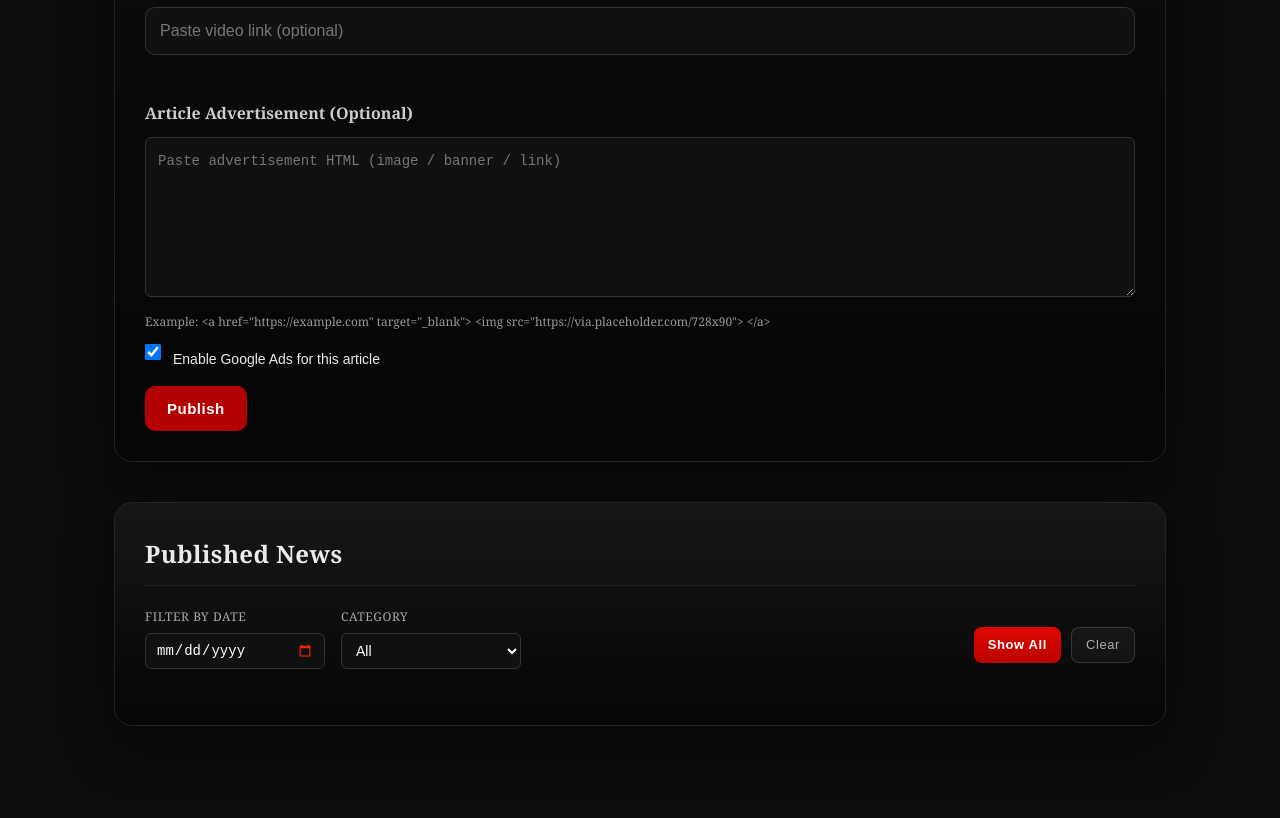
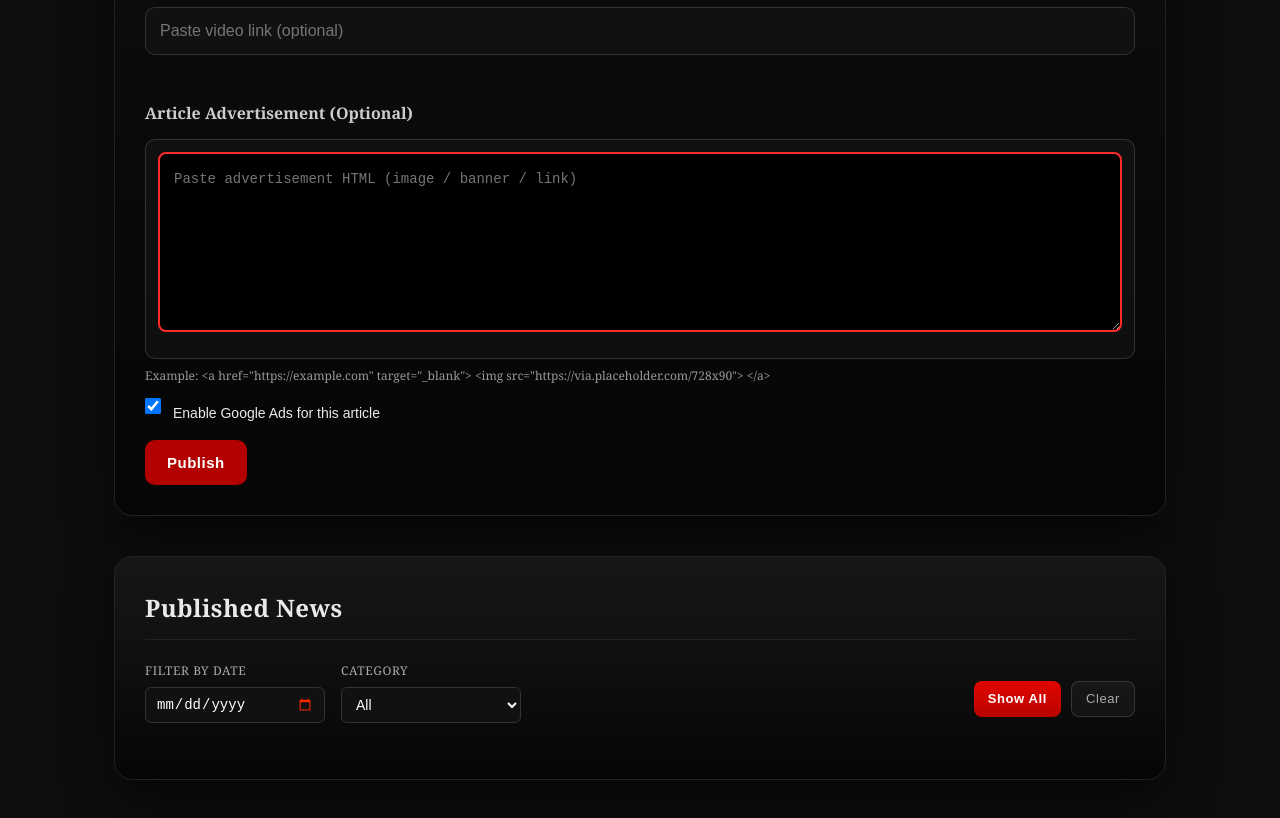
Before and after one commit to SJagadishwar/news-platform, a website: page client/admin.html in a window 1280 px wide. Shown: the part 1280-2098 px from the top of the page. Drawn offline with Linux system fonts and the light colour scheme; no server answers; sample sign-in values are in the browser's storage.

Commit message:
Fix admin manual ad textarea visibility (forced contrast)

```diff
--- a/client/admin.html
+++ b/client/admin.html
@@ -101,25 +101,36 @@
       Article Advertisement (Optional)
     </h3>
 
-    <div class="admin-textarea-wrap">
+    <div
+      class="admin-textarea-wrap"
+      style="
+        margin-top: 12px;
+        padding: 12px;
+        background: rgba(255,255,255,0.03);
+        border: 1px solid rgba(255,255,255,0.15);
+        border-radius: 10px;
+      "
+    >
       <textarea
         id="sponsoredAd"
         placeholder="Paste advertisement HTML (image / banner / link)"
+        rows="8"
         style="
-          display: block;
           width: 100%;
-          min-height: 160px;
-          height: 160px;
-          padding: 12px;
-          background: #111;
+          height: 180px;
+          padding: 14px;
+          background: #000;
           color: #fff;
-          border: 1px solid #333;
-          border-radius: 6px;
+          border: 2px solid #ff2b2b;
+          border-radius: 8px;
           resize: vertical;
           box-sizing: border-box;
+          font-size: 14px;
+          line-height: 1.6;
         "
       ></textarea>
     </div>
+
 
 
 
```
